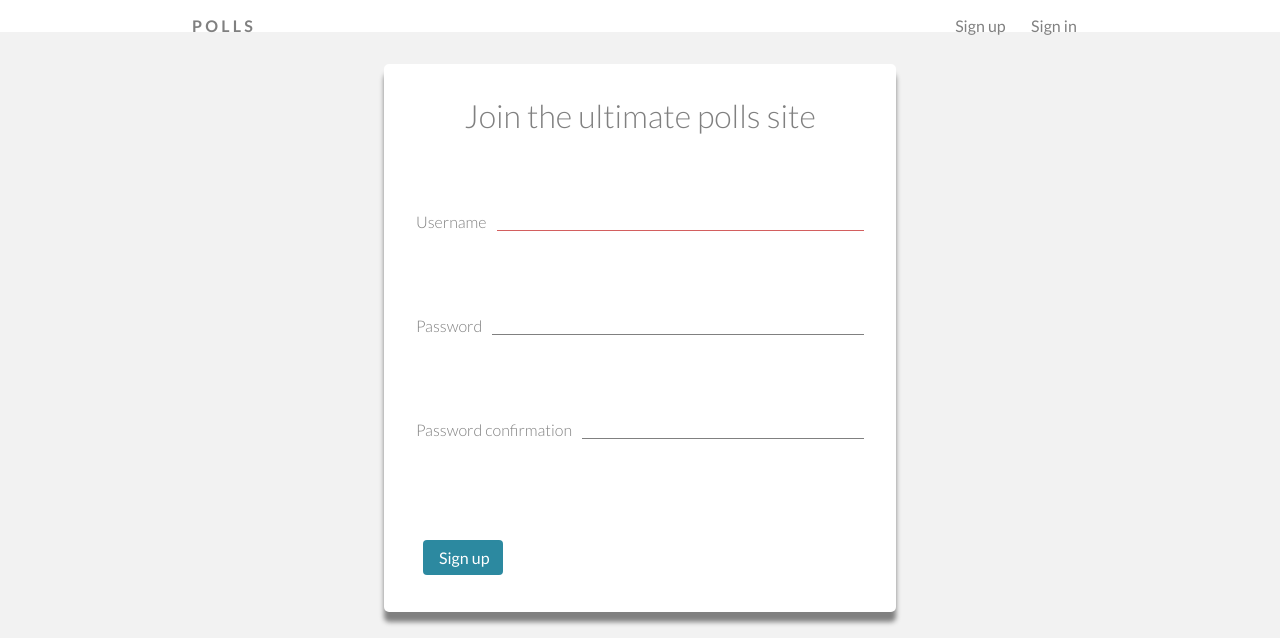
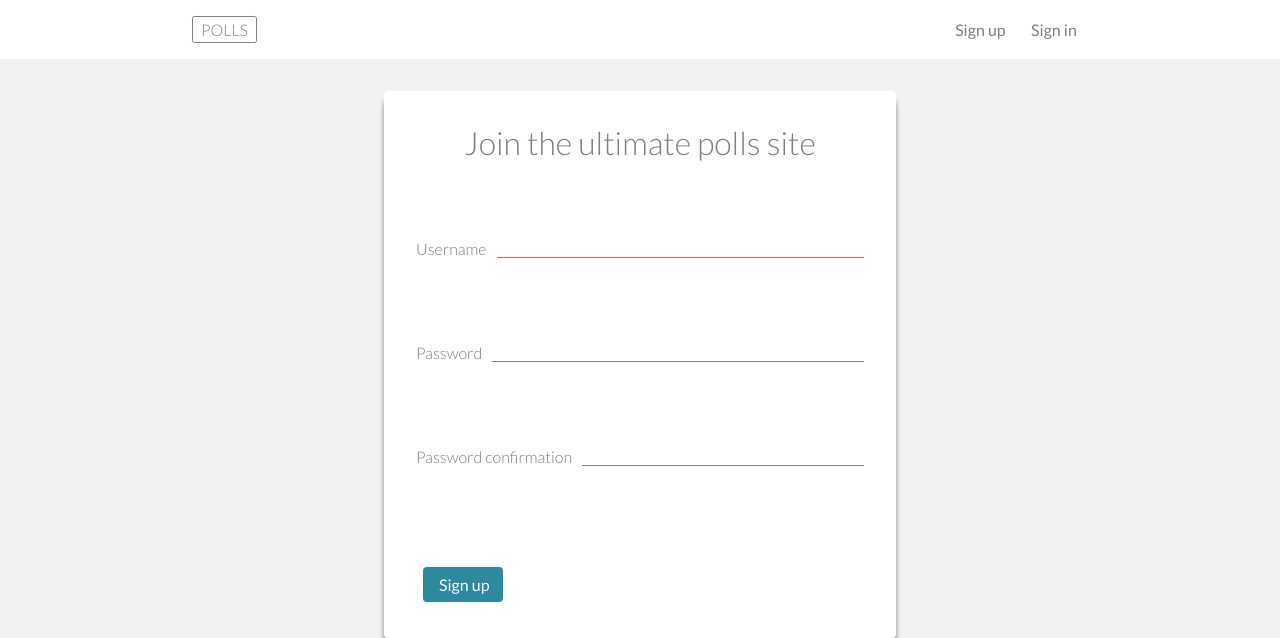
Before and after one commit to ajmejia/LearningDjango, a Django app: page /signup in a window 1280 px wide. Shown: the top 638 px of the page. Run offline with Django 3.2, Linux system fonts and the light colour scheme; style sheets or scripts are compiled from the project's sources; parts of the project's set-up code (start-up, migrations or seed data) failed here and were passed over; some libraries are stand-ins or nearby versions.

Commit message:
fixed #24

```diff
--- a/polls/static/polls/css/base_style.css
+++ b/polls/static/polls/css/base_style.css
@@ -24,22 +24,23 @@ div, #navigation {
   background: white; }
 
 #navigation {
-  padding: 1rem 15%; }
+  padding: 1rem 15%;
+  display: flex;
+  justify-content: space-between;
+  align-items: center; }
   #navigation #logo {
-    float: left;
-    font-weight: 700;
+    padding: 0.2rem 0.5rem;
+    font-weight: 300;
     font-size: 1em;
     text-transform: uppercase;
     text-decoration: none;
-    letter-spacing: 0.2em;
-    color: #808080; }
-  #navigation nav {
-    float: right; }
+    color: #808080;
+    border: 1px solid #808080;
+    border-radius: 0.15rem; }
   #navigation nav a {
     margin: 0 0.7em;
     font-size: 1em; }
   #navigation nav #username {
-      margin: 0 2em;
     font-weight: 700;
     color: #2c89a0; }
 
--- a/polls/static/polls/css/base_style.scss
+++ b/polls/static/polls/css/base_style.scss
@@ -30,23 +30,25 @@ div, #navigation {
 }
 #navigation {
 	padding: 1rem 15%;
+	display: flex;
+	justify-content: space-between;
+	align-items: center;
 	#logo {
-		float: left;
-		font-weight: 700;
+		padding: 0.2rem 0.5rem;
+		font-weight: 300;
 		font-size: 1em;
 		text-transform: uppercase;
 		text-decoration: none;
-		letter-spacing: 0.2em;
 		color: $dark;
+		border: 1px solid $dark;
+		border-radius: 0.15rem;
 		}
 	nav {
-		float: right;
 		a {
 			margin: 0 0.7em;
 			font-size: 1em;
 			}
 		#username {
-			margin: 0 2em;
 			font-weight: 700;
 			color: $highlight;
 		}
--- a/templates/base_template.html
+++ b/templates/base_template.html
@@ -12,12 +12,11 @@
     {% endblock %}
   </head>
   <body>
-		<header id="navigation" class="clearfix">
+		<header id="navigation">
 			<a href="{% url 'polls:index' %}" id="logo">polls</a>
-			{% with user=request.user %}
 			<nav>
 				{% if user.is_authenticated %}
-						<a href="{% url 'polls:accounts' user.pk %}" id="username">{{ user.username }}</a>
+					<a href="{% url 'polls:accounts' user.pk %}" id="username">{{ user.first_name|default:user.username }}</a>
 					<a href="{% url 'polls:create-poll' %}">Create</a>
 					<a href="#{# url 'polls:mines' user.pk #}">Mines</a>
 					<a href="{% url 'polls:logout' %}">Sign out</a>
@@ -26,7 +25,6 @@
 					<a href="{% url 'polls:login' %}">Sign in</a>
 				{% endif %}
 			</nav>
-			{% endwith %}
 		</header>
 		<div id="flash-message-container">
 			{% block flash_messages_block %}
```
Also changed, not shown: db.sqlite3. Lines whose indentation alone changed are shown as unchanged.
